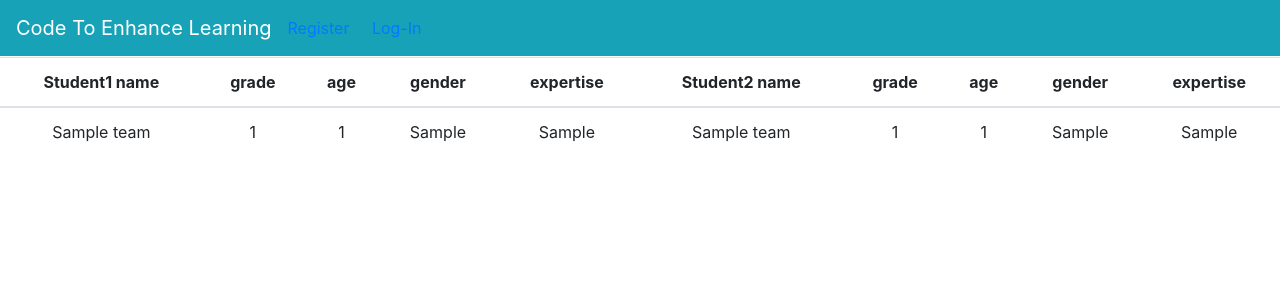
After one commit to unnatii/Code-To-Enhance-Learning, a Django app: page /teamdetails/ in a window 1280 px wide. The commit adds this page. Shown: the top 300 px of the page. Run offline with Django 3.2, Linux system fonts and the light colour scheme; tables that the repository leaves empty hold one stand-in row (values such as "Sample post"); some libraries are stand-ins or nearby versions.

Commit message:
added teams

```diff
--- a/celapp/admin.py
+++ b/celapp/admin.py
@@ -3,6 +3,8 @@ from __future__ import unicode_literals
 
 from django.contrib import admin
 
-from .models import Profile
+from .models import Profile,team
 
 admin.site.register(Profile)
+
+admin.site.register(team)
--- a/celapp/forms.py
+++ b/celapp/forms.py
@@ -1,6 +1,6 @@
 from django import forms
 from django.contrib.auth.models import User
-from .models import Profile
+from .models import Profile,team
 from django.contrib.auth.forms import UserCreationForm
 #
 
@@ -31,6 +31,20 @@ class ProfileForm(forms.ModelForm):
         model = Profile
         fields = ('role','schoolname', 'contactname', 'phoneno')
 
+
+GENDER=[('M', 'M'),
+    ('F', 'F'), ]
+EXPERTISE=[('Beginner','Beginner'),
+ ('Intermediate','Intermediate'),('Advance','Advance')]
+
+class TeamForm(forms.ModelForm):
+    gender1= forms.CharField(label='Gender ', widget=forms.Select(choices=GENDER))
+    gender2= forms.CharField(label='Gender ', widget=forms.Select(choices=GENDER))
+    expertise1= forms.CharField(label='Expertise ', widget=forms.Select(choices=EXPERTISE))
+    expertise2= forms.CharField(label='Expertise ', widget=forms.Select(choices=EXPERTISE))
+    class Meta:
+        model = team
+        fields = ('student_name1','grade1', 'age1', 'gender1','expertise1','student_name2','grade2', 'age2', 'gender2','expertise2')
 
 # # ROLES= [
 #     ('teacher', ' Teacher'),
--- a/celapp/models.py
+++ b/celapp/models.py
@@ -5,6 +5,7 @@ from django.db import models
 from django.contrib.auth.models import User
 from django.db.models.signals import post_save
 from django.dispatch import receiver
+from django.urls import reverse
 
 class Profile(models.Model):
     user = models.OneToOneField(User, on_delete=models.CASCADE)
@@ -14,8 +15,42 @@ class Profile(models.Model):
     phoneno = models.CharField(max_length=10, blank=True)
     #objects = models.Manager()
 
+    def __str__(self):
+        return u"{} | {} | {} |  {} | {} ".format(self.user,self.role,self.schoolname,self.contactname,self.phoneno)
+
+
 @receiver(post_save, sender=User)
-def update_user_profile(sender, instance, created, **kwargs):
+def create_user_profile(sender, instance, created, **kwargs):
     if created:
         Profile.objects.create(user=instance)
+
+@receiver(post_save, sender=User)
+def save_user_profile(sender, instance, **kwargs):
     instance.profile.save()
+
+
+# @receiver(post_save, sender=User)
+# def update_user_profile(sender, instance, created, **kwargs):
+#     if created:
+#         Profile.objects.create(user=instance)
+#     instance.profile.save()
+
+class team(models.Model):
+    student_name1= models.CharField(max_length=50)
+    grade1=models.IntegerField(default=0)
+    age1=models.IntegerField(default=0)
+    gender1=models.CharField(max_length=20)
+    expertise1=models.CharField(max_length=20)
+    student_name2= models.CharField(max_length=50)
+    grade2=models.IntegerField(default=0)
+    age2=models.IntegerField(default=0)
+    gender2=models.CharField(max_length=20)
+    expertise2=models.CharField(max_length=20)
+
+
+
+    def __str__(self):
+        return u"{} | {} | {} |  {} | {} | {} | {} | {} |  {} | {}".format(self.student_name1,self.grade1,self.age1,self.gender1,self.expertise1,self.student_name2,self.grade2,self.age2,self.gender2,self.expertise2)
+
+    def get_absolute_url(self):
+        return reverse('index')
--- a/celapp/templates/celapp/base.html
+++ b/celapp/templates/celapp/base.html
@@ -29,8 +29,14 @@
 			        <a class="nav-link" href="{% url 'tutor' %}">Tutorial</a>
 			      </li>
 			      <li class="nav-item">
-			        <a class="nav-link" href="{% url 'details' %}">Team Details</a>
-			      </li>
+			        <a class="nav-link" href="{% url 'details' %}">Register Team</a>
+						</li>
+						<li class="nav-item">
+			        <a class="nav-link" href="{% url 'teamdetails' %}">Team details</a>
+						</li>
+						<li class="nav-item">
+								<a class="nav-link" href="#">Certificate</a>
+							</li>
 			  </ul>
 			  <ul class="nav navbar-nav navbar-right">
 		  			 <li><a href="{% url 'logout' %}"><span ></span>   Log-out </align></a></li>
--- a/celapp/templates/celapp/login.html
+++ b/celapp/templates/celapp/login.html
@@ -13,7 +13,7 @@
    </form>
    <div class="border-top pt-3">
 	   <small class="text-muted">
-		   Not Registered? <a class="ml-2" href="{% url 'reg' %}">Sign Up</a>
+		   Not Registered? <a class="ml-2" href="{% url 'register' %}">Sign Up</a>
 	   </small>
 
 </div>
--- /dev/null
+++ b/celapp/templates/celapp/teamdetails.html
@@ -0,0 +1,46 @@
+{% extends 'celapp/base.html' %}
+
+{% block content %}
+   {% if team_list %}
+   <table class="table table-hover">
+	   <thead>
+	     <tr>
+
+
+	       <th scope="col"><center>Student1 name</center></th>
+	       <th scope="col"><center>grade</center></th>
+           <th scope="col"><center>age</center></th>
+           <th scope="col"><center>gender</center></th>
+           <th scope="col"><center>expertise</center></th>
+           <th scope="col"><center>Student2 name </center></th>
+
+	       <th scope="col"><center>grade</center></th>
+           <th scope="col"><center>age</center></th>
+           <th scope="col"><center>gender</center></th>
+           <th scope="col"><center>expertise</center></th>
+	     </tr>
+	   </thead>
+
+	   <tbody>
+		   {% for team in team_list %}
+	     <tr>
+
+		   <td><center>{{ team.student_name1 }}</center></td>
+	       <td><center>{{ team.grade1 }}</center></td>
+	       <td><center>{{ team.age1 }}</center></td>
+           <td><center>{{ team.gender1 }}</center></td>
+           <td><center>{{ team.expertise1 }}</center></td>
+           <td><center>{{ team.student_name2 }}</center></td>
+	       <td><center>{{ team.grade2 }}</center></td>
+	       <td><center>{{ team.age2 }}</center></td>
+           <td><center>{{ team.gender2 }}</center></td>
+           <td><center>{{ team.expertise2 }}</center></td>
+
+	     </tr>
+           {% endfor %}
+	    </tbody>
+	  </table>
+   {% else %}
+       <p>No teams .</p>
+   {% endif %}
+{% endblock %}
--- a/celapp/urls.py
+++ b/celapp/urls.py
@@ -7,6 +7,6 @@ urlpatterns = [
         url(r'^board/', views.board, name='board'),
         url(r'^tutor/', views.tutor, name='tutor'),
         url(r'^details/', views.details, name='details'),
-
+        url(r'^teamdetails/', views.teamdetails, name='teamdetails'),
 
 ]
--- a/celapp/views.py
+++ b/celapp/views.py
@@ -10,9 +10,10 @@ from django.contrib.auth import login ,authenticate
 from django.views.generic import View
 from .forms import UserForm,ProfileForm
 from django.contrib import auth
-from .models import Profile
+from .models import Profile,team
 from django.contrib.auth.models import User
 from django.contrib.auth.decorators import login_required
+from .forms import TeamForm
 # Create your views here.
 #import ipdb
 @login_required
@@ -21,19 +22,17 @@ def index(request):
     # current_user = auth.get_user(request)
  #    if(current_user.username=='student'):
  #        return render(request,'celapp/student.html')
- #    if(current_user.username=='evaluator'):
- #        return render(request,'celapp/evaluator.html')
- #    if(current_user.username=='expert'):
- #        return render(request,'celapp/expert.html')
+  #  if(current_user.username=='evaluator'):
+   #     return render(request,'celapp/evaluator.html')
+   # if(current_user.username=='expert'):
+    #    return render(request,'celapp/expert.html')
     return render(request,'celapp/index.html')
 
 @login_required
 def board(request):
-    return render(request,'celapp/board.html')
-
-@login_required
-def details(request):
-    return render(request,'celapp/details.html')
+    team_list=team.objects.all()
+    context={ 'team_list':team_list,}
+    return render(request,'celapp/board.html',context)
 
 @login_required
 def tutor(request):
@@ -48,25 +47,13 @@ def register(request):
             user_form = UserForm(request.POST)
             profile_form = ProfileForm(request.POST)
             if user_form.is_valid() and profile_form.is_valid():
-                user = user_form.save(commit=False)
-                user.save()
-                profile = profile_form.save(commit=False)
-                profile.user = user
-                profile.save()
-#                user.refresh_from_db()  # load the profile instance created by the signal
+                # user = user_form.save(commit=False)
+                # user.save()
+                # profile = profile_form.save(commit=False)
+                # profile.save()
+                user_form.save()
+                profile_form.save()
 
-                # user.profile.schoolname = form.cleaned_data.get('schoolname')
-#                 user.profile.contactname = form.cleaned_data.get('contactname')
-#                 user.profile.phoneno = form.cleaned_data.get('phoneno')
-#                 user.profile.email = form.cleaned_data.get('email')
-#                 user_form.save()
-#                 profile_form.save()
-#                 raw_password = form.cleaned_data.get('password1')
-#                 user.username=form.cleaned_data.get('email')
-#                 user.password=raw_password
-#                 #login(request, user, backend='django.contrib.auth.backends.ModelBackend')
-#                 #user = authenticate(username=user.username, password=raw_password)
-#                 login()
                 messages.success(request, 'registered successfully ')
                 return redirect('login')
             else:
@@ -78,7 +65,38 @@ def register(request):
     return render(request, 'celapp/reg.html',{'user_form': user_form,'profile_form': profile_form
         })
 
+def details(request):
+    #current_user = auth.get_user(request)
+    if request.method == 'POST' :
+        team_form = TeamForm(request.POST)
+        Student_name1=request.POST.get('student_name1')
+        grade1=request.POST.get('grade1')
+        age1=request.POST.get('age1')
+        gender1=request.POST.get('gender1')
+        expertise1=request.POST.get('expertise1')
+        Student_name2=request.POST.get('student_name2')
+        grade2=request.POST.get('grade2')
+        age2=request.POST.get('age2')
+        gender2=request.POST.get('gender2')
+        expertise2=request.POST.get('expertise2')
+        s=team(student_name1=Student_name1,grade1=grade1, age1=age1, gender1=gender1,expertise1=expertise1,
+        student_name2=Student_name2,grade2=grade2, age2=age2, gender2=gender2,expertise2=expertise2)
+        s.save()
+        return redirect('teamdetails')
+    else:
+        team_form = TeamForm()
+    return render(request, 'celapp/details.html',{'team_form': team_form})
 
+
+def teamdetails(request):
+    #current_user = auth.get_user(request)
+    if request.method == 'POST':
+        team_list=team.objects.all()
+        return render(request,'celapp/teamdetails.html',{ 'team_list':team_list})
+    else:
+        team_list=team.objects.all()
+        context={ 'team_list':team_list,}
+        return render(request,'celapp/teamdetails.html',context)
 # def register(request):
 #      if request.method=='POST':
 #          user.username= request.POST.get('username')
```
Also changed, not shown: celapp/templates/celapp/board.html (+9 -14 lines), celapp/templates/celapp/details.html (+14 -1 lines), celapp/migrations/0002_team.py (added), 7 other files.
